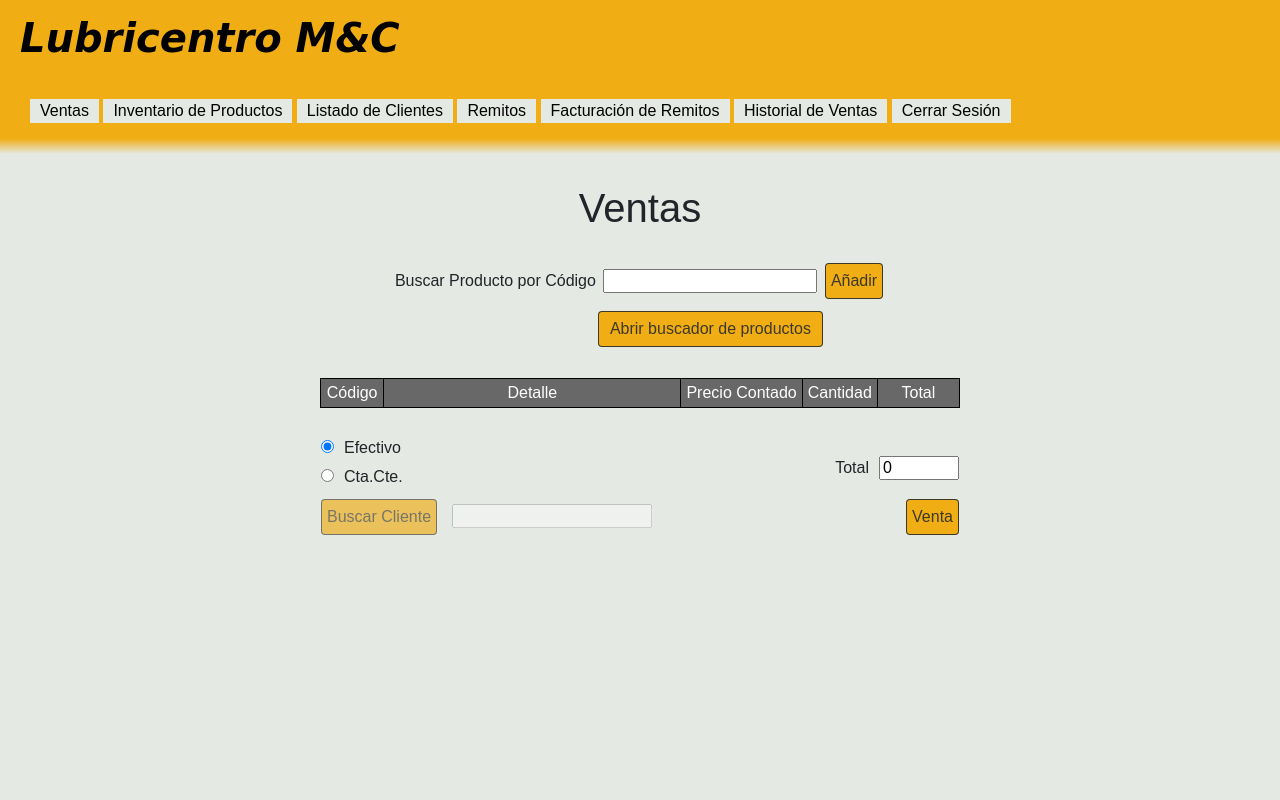
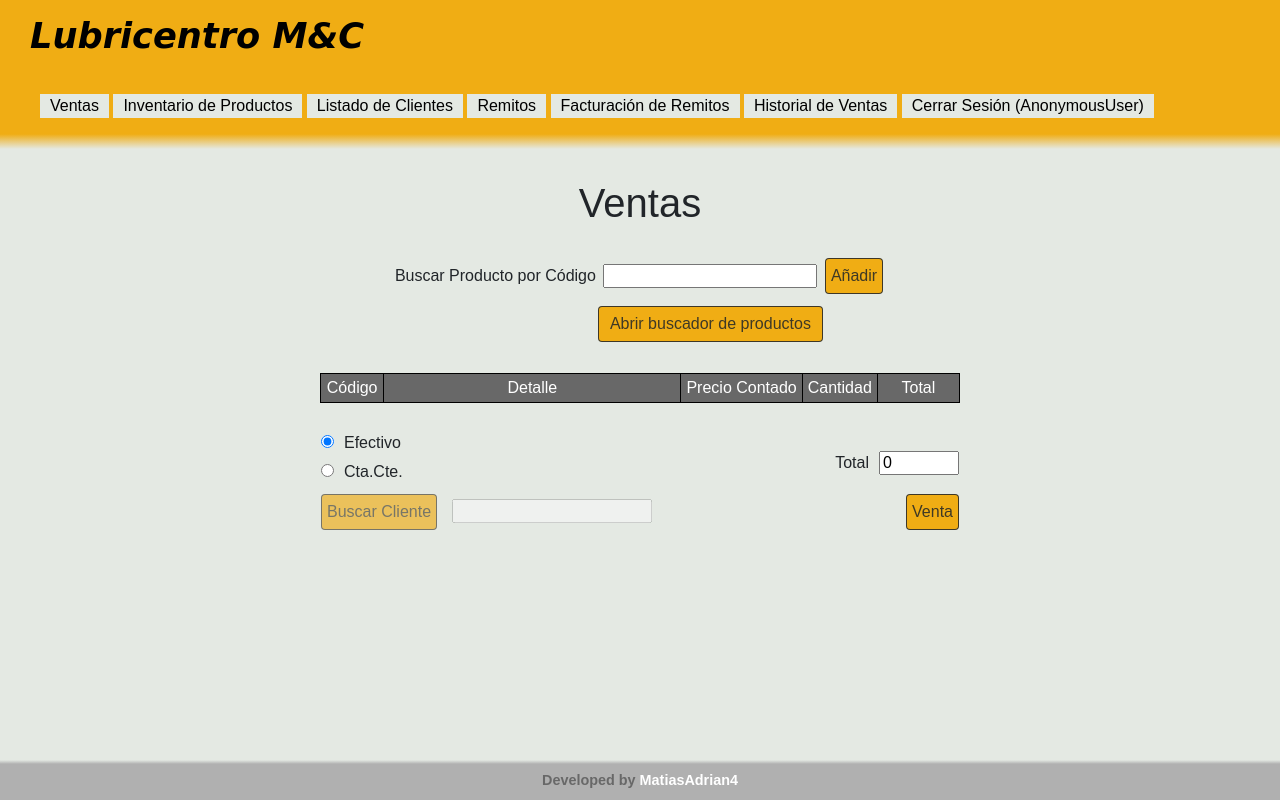
Before and after one commit to MatiasAdrian4/lubricentro_myc, a Django app: page /lubricentro_myc/ventas/ in a window 1280 px wide; the page is wider, and only the part inside the window is pictured. Run offline with Django 3.2, Linux system fonts and the light colour scheme; some libraries are stand-ins or nearby versions.

Commit message:
added footer

```diff
--- a/django_project/lubricentro_myc/static/css/style.css
+++ b/django_project/lubricentro_myc/static/css/style.css
@@ -2,6 +2,7 @@
 body {
     background-color: #E4E9E3;
     font-family: Arial, Helvetica, sans-serif;
+    margin-bottom: 100px;
 }
 
 button {
@@ -36,8 +37,8 @@ button {
 #encabezado {
     background: linear-gradient(to bottom, #F0AD14 90%, #E4E9E3);
     margin: 30px 10px;
-    margin-left: -10px;
-    width: 120%;
+    margin-left: 0px;
+    width: 100%;
 }
 
 #encabezado header {
@@ -48,7 +49,7 @@ button {
     padding: 15px;
     margin-left: 15px;
     font: oblique bold 120% cursive;
-    font-size: 2.5rem;
+    font-size: 2.2rem;
     color: black;
 }
 
@@ -69,6 +70,27 @@ button {
 #encabezado .menu li a {
     color: black;
     padding: 10px;
+}
+
+#footer {
+    background: linear-gradient(to top, #B0B0B0 90%, #E4E9E3);
+    background-color: #686868;
+    position: fixed;
+    bottom: 0;
+    width: 100%;
+    height: 5%;
+}
+
+#footer p {
+    text-align: center;
+    color: #686868;
+    font-size: 0.9rem;
+    font-weight: bold;
+    padding-top: 10px;
+}
+
+#footer p a {
+    color: white;
 }
 
 .carrito-table, .resumen-productos {
--- a/django_project/lubricentro_myc/templates/encabezado.html
+++ b/django_project/lubricentro_myc/templates/encabezado.html
@@ -26,7 +26,7 @@
                     <li><a href="/lubricentro_myc/remitos">Remitos</a></li>
                     <li><a href="/lubricentro_myc/remitos_facturacion">Facturación de Remitos</a></li>
                     <li><a href="/lubricentro_myc/ventas_historial">Historial de Ventas</a></li>
-                    <li><a href="{% url 'logout' %}?next=/accounts/login">Cerrar Sesión</a></li>
+                    <li><a href="{% url 'logout' %}?next=/accounts/login">Cerrar Sesión ({{ request.user }})</a></li>
                 </ul>
             </nav>
         </div>
--- /dev/null
+++ b/django_project/lubricentro_myc/templates/footer.html
@@ -0,0 +1,9 @@
+{% block content %}
+    <footer id="footer">
+        <div>
+            <p>Developed by
+                <a target="_blank" href="https://www.linkedin.com/in/matiasadrian4/"> MatiasAdrian4</a>
+            </p>
+        </div>
+    </footer>
+{% endblock %}
--- a/django_project/lubricentro_myc/templates/inventario.html
+++ b/django_project/lubricentro_myc/templates/inventario.html
@@ -157,3 +157,5 @@
 {% endblock %}
 
 {% include "vue_modal/producto_modal.html" %}
+
+{% include "footer.html" %}
--- a/django_project/lubricentro_myc/templates/listado_clientes.html
+++ b/django_project/lubricentro_myc/templates/listado_clientes.html
@@ -117,3 +117,5 @@
 {% endblock %}
 
 {% include "vue_modal/cliente_modal.html" %}
+
+{% include "footer.html" %}
--- a/django_project/lubricentro_myc/templates/remitos.html
+++ b/django_project/lubricentro_myc/templates/remitos.html
@@ -75,3 +75,5 @@
 
     </script>
 {% endblock %}
+
+{% include "footer.html" %}
--- a/django_project/lubricentro_myc/templates/remitos_facturacion.html
+++ b/django_project/lubricentro_myc/templates/remitos_facturacion.html
@@ -167,3 +167,5 @@
 {% endblock %}
 
 {% include "vue_modal/buscador_clientes_modal.html" %}
+
+{% include "footer.html" %}
--- a/django_project/lubricentro_myc/templates/ventas.html
+++ b/django_project/lubricentro_myc/templates/ventas.html
@@ -220,3 +220,5 @@
 
 {% include "vue_modal/buscador_productos_modal.html" %}
 {% include "vue_modal/buscador_clientes_modal.html" %}
+
+{% include "footer.html" %}
--- a/django_project/lubricentro_myc/templates/ventas_historial.html
+++ b/django_project/lubricentro_myc/templates/ventas_historial.html
@@ -108,3 +108,5 @@
 {% endblock %}
 
 {% include "vue_modal/grafico_ventas_modal.html" %}
+
+{% include "footer.html" %}
```
